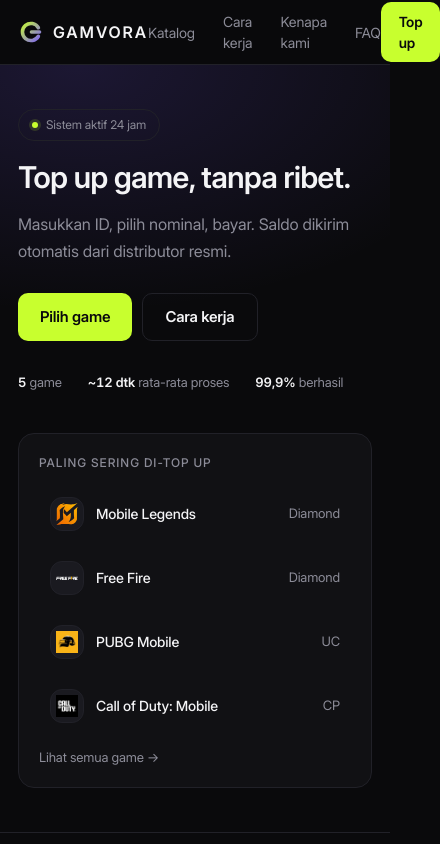
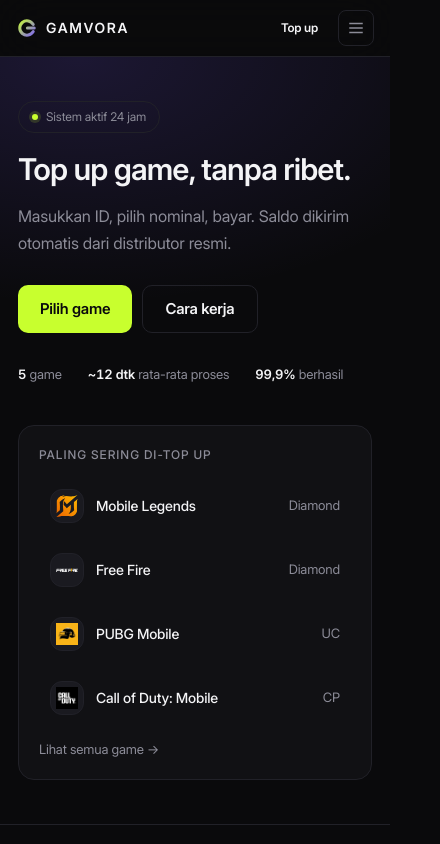
Before and after one commit to ersetdigital-sudo/gamvora.net, a Next.js app: page / in a window 390 px wide. Shown: the top 844 px of the page, 440 px wide, since content can reach past the window. Built offline with nearby package versions, Linux system fonts and the light colour scheme.

Commit message:
fix: use Header component in homepage for proper mobile responsive

```diff
--- a/app/page.tsx
+++ b/app/page.tsx
@@ -1,6 +1,7 @@
 import Link from "next/link";
 import Image from "next/image";
 import { GAMES } from "@/lib/games";
+import { Header } from "@/components/sections/Header";
 
 const GAMVORA_LOGO = (
   <svg width="26" height="26" viewBox="0 0 32 32" fill="none" aria-label="GAMVORA" style={{ flexShrink: 0 }}>
@@ -34,22 +35,7 @@
 
   return (
     <>
-      {/* NAV */}
-      <header style={{ position: "sticky", top: 0, zIndex: 50, backdropFilter: "blur(12px)", background: "rgba(10,10,12,.72)", borderBottom: "1px solid var(--color-line)" }}>
-        <div className="wrap" style={{ height: 64, display: "flex", alignItems: "center", justifyContent: "space-between" }}>
-          <Link href="/" style={{ display: "flex", alignItems: "center", gap: 9 }}>
-            {GAMVORA_LOGO}
-            <span style={{ fontSize: 16, fontWeight: 600, letterSpacing: ".12em" }}>GAMVORA</span>
-          </Link>
-          <nav className="mut navlinks" style={{ display: "flex", alignItems: "center", gap: 28, fontSize: 14 }}>
-            <Link href="/#katalog">Katalog</Link>
-            <Link href="/#cara">Cara kerja</Link>
-            <Link href="/#alasan">Kenapa kami</Link>
-            <Link href="/#faq">FAQ</Link>
-          </nav>
-          <Link href="/#katalog" className="btn btn-primary" style={{ padding: "9px 18px", fontSize: 14 }}>Top up</Link>
-        </div>
-      </header>
+      <Header />
 
       {/* HERO */}
       <section style={{ position: "relative", overflow: "hidden", borderBottom: "1px solid var(--color-line)" }}>
```
